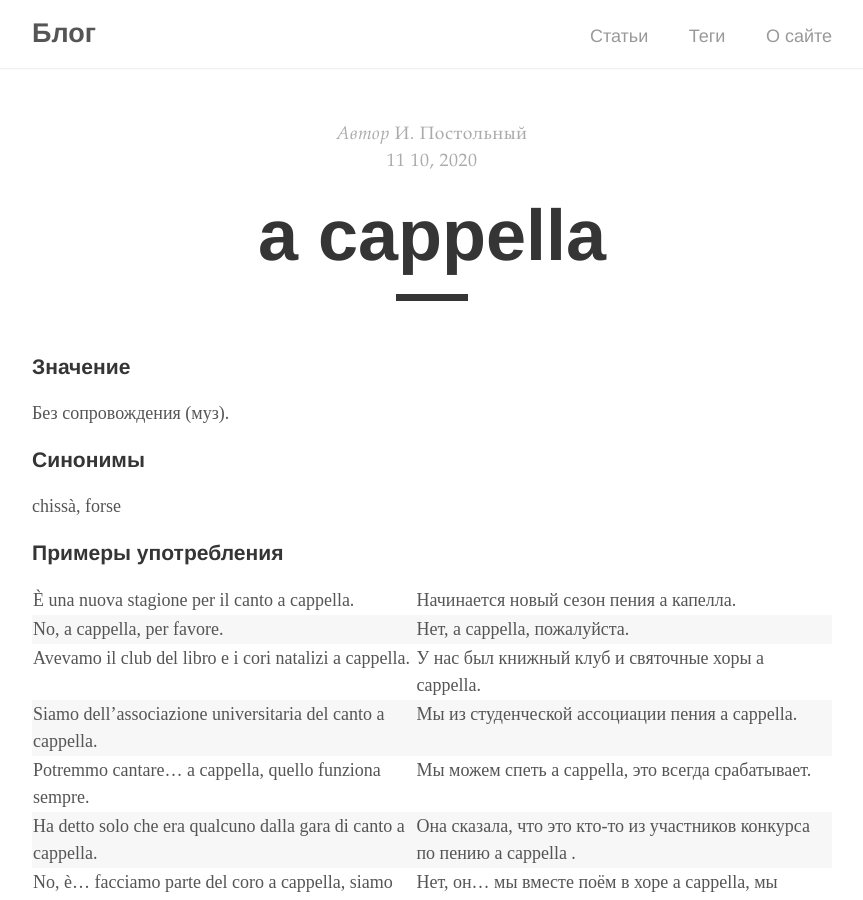
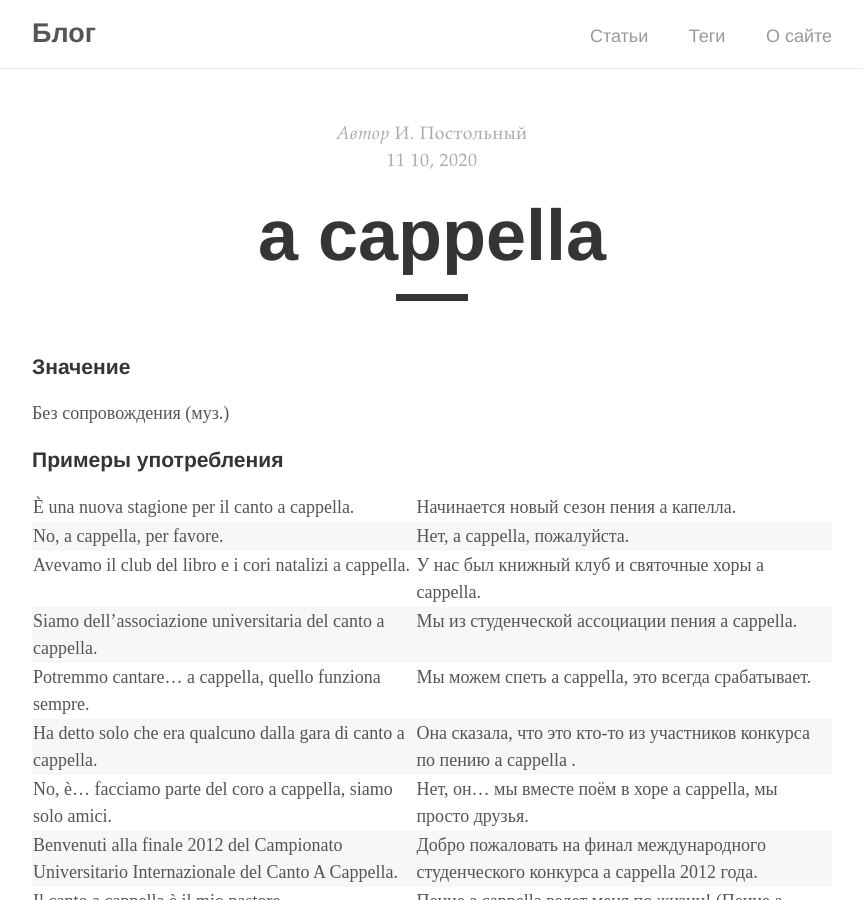
Before and after one commit to postolny/postolny.github.io, a Jekyll site: the page built from _posts/2020-11-10-a-cappella.md, in a window 1280 px wide and 900 px high. Shown: the whole window, without its empty margins (208-1071 px from the left). Built offline with Jekyll 4.4.1, drawn with Linux system fonts in a browser that asks for light colours.

Commit message:
Update 2020-11-10-a-cappella.md

```diff
--- a/_posts/2020-11-10-a-cappella.md
+++ b/_posts/2020-11-10-a-cappella.md
@@ -8,11 +8,7 @@ tags: Locuzione
 
 ### Значение
 
-Без сопровождения (муз).
-
-### Синонимы
-
-chissà, forse
+Без сопровождения (муз.)
 
 ### Примеры употребления
 
```
